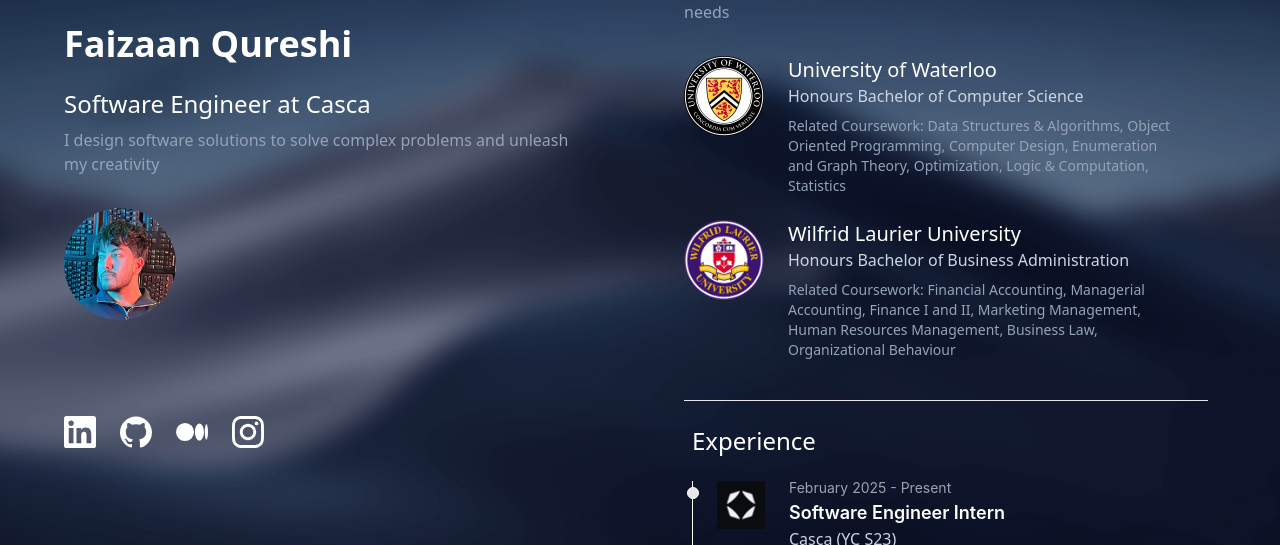
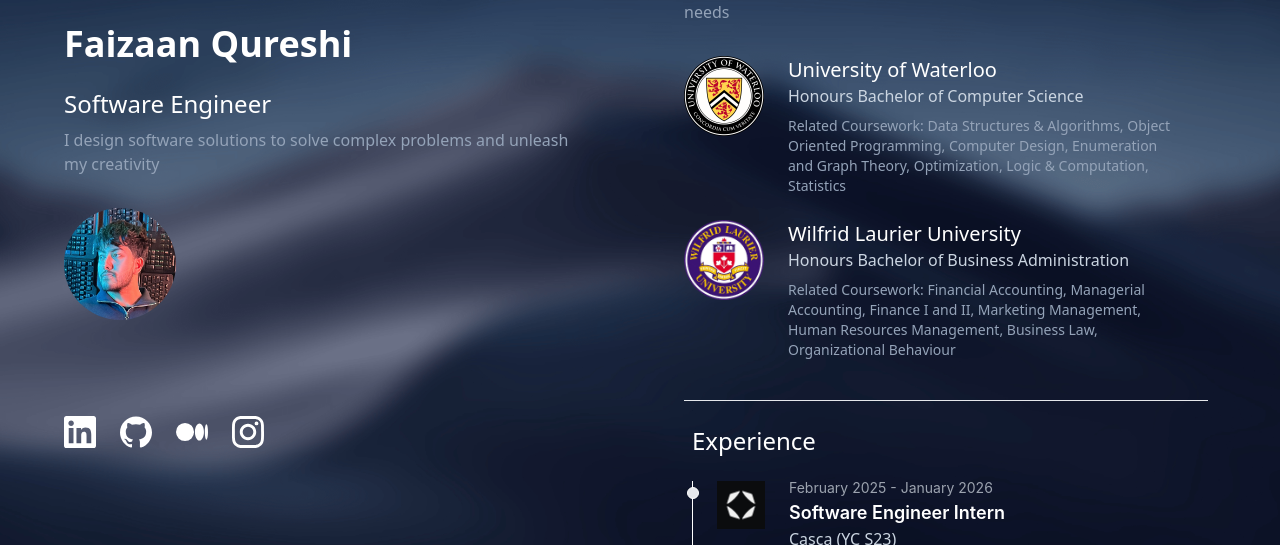
Before and after one commit to faizaanqureshi/faizaan-website, a React (Create React App) app: page / in a window 1280 px wide. Shown: the part 176-721 px from the top of the page. Built offline with nearby package versions, Linux system fonts and the light colour scheme.

Commit message:
update resume

```diff
--- a/src/App.js
+++ b/src/App.js
@@ -5,7 +5,7 @@ function App() {
     <div className='flex flex-col justify-between lg:flex-row'>
       <div className='lg:sticky lg:top-0 flex flex-col pl-6 pr-6 pt-6 justify-between lg:max-h-screen lg:justify-center lg:flex-1 lg:ml-10 lg:mr-10'>
         <h1 className='font-sans text-white font-bold text-4xl'>Faizaan Qureshi</h1>
-        <h2 className='font-sans text-white font-medium text-2xl pt-6'>Software Engineer at Casca</h2>
+        <h2 className='font-sans text-white font-medium text-2xl pt-6'>Software Engineer</h2>
         <p className='font-sans text-slate-400 pt-2 pb-8'>I design software solutions to solve complex problems and unleash my creativity</p>
         <img class="hidden lg:inline lg:w-28 lg:h-28 lg:rounded-full" src="profile.jpg" alt="Faizaan Qureshi"></img>
         <div className='flex flex-row lg:pt-24'>
@@ -53,7 +53,7 @@ function App() {
               <div class="absolute w-3 h-3 bg-gray-200 rounded-full mt-1.5 -start-1.5 border border-white"></div>
               <img className='w-12 h-12' src='casca.jpeg' />
               <div className='flex flex-col pl-6 pr-6'>
-                <time class="mb-1 text-sm font-normal leading-none text-gray-400">February 2025 - Present</time>
+                <time class="mb-1 text-sm font-normal leading-none text-gray-400">February 2025 - January 2026</time>
                 <h3 class="text-lg font-semibold text-white">Software Engineer Intern</h3>
                 <p className='font-sans text-slate-300'>Casca (YC S23)</p>
                 <p className='font-sans text-slate-400 text-sm pt-2'>Tools Used: Next.js, tRPC, Mapbox, Python, AWS S3, OpenAI APIs, Cursor</p>
```
